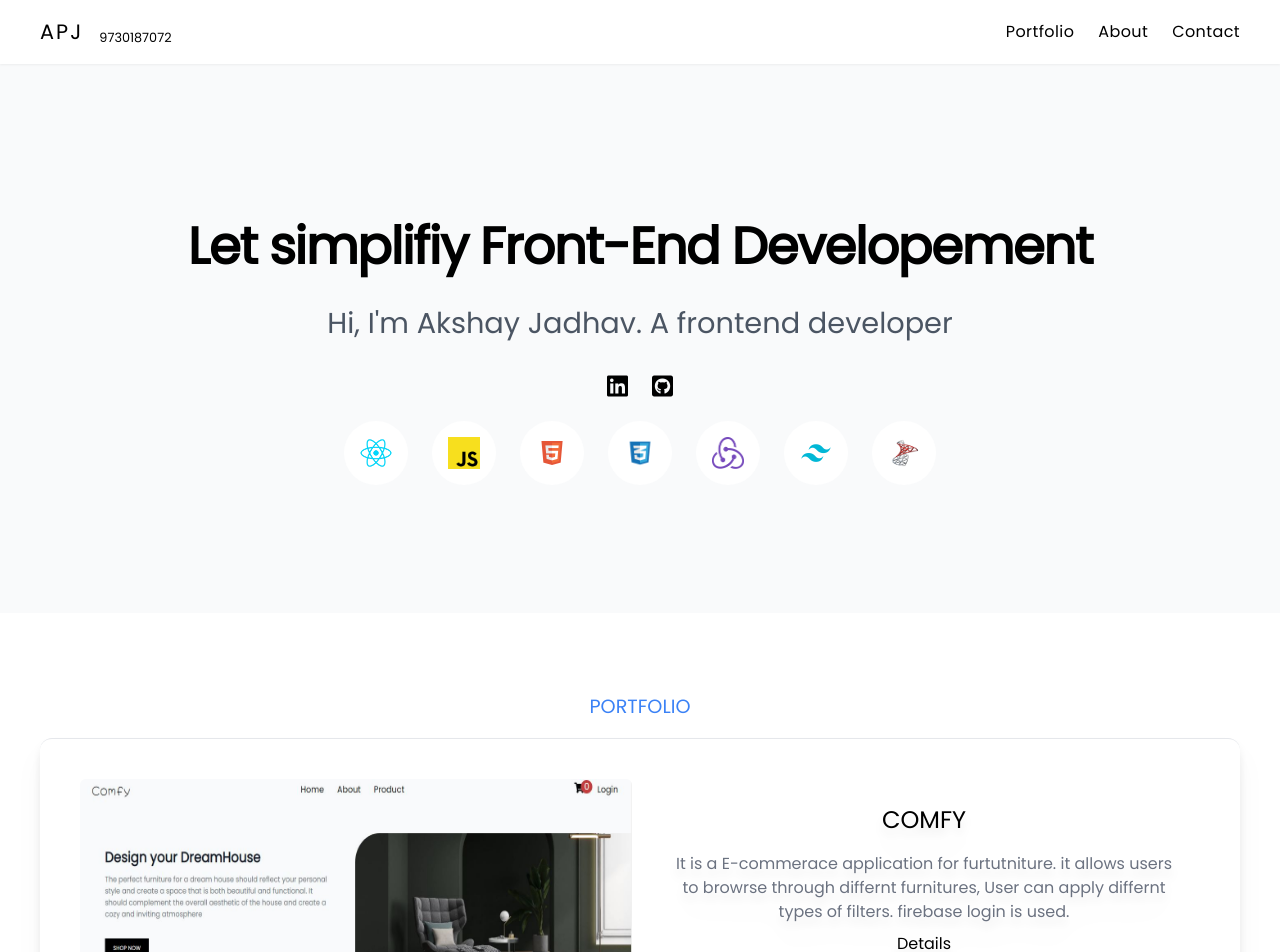
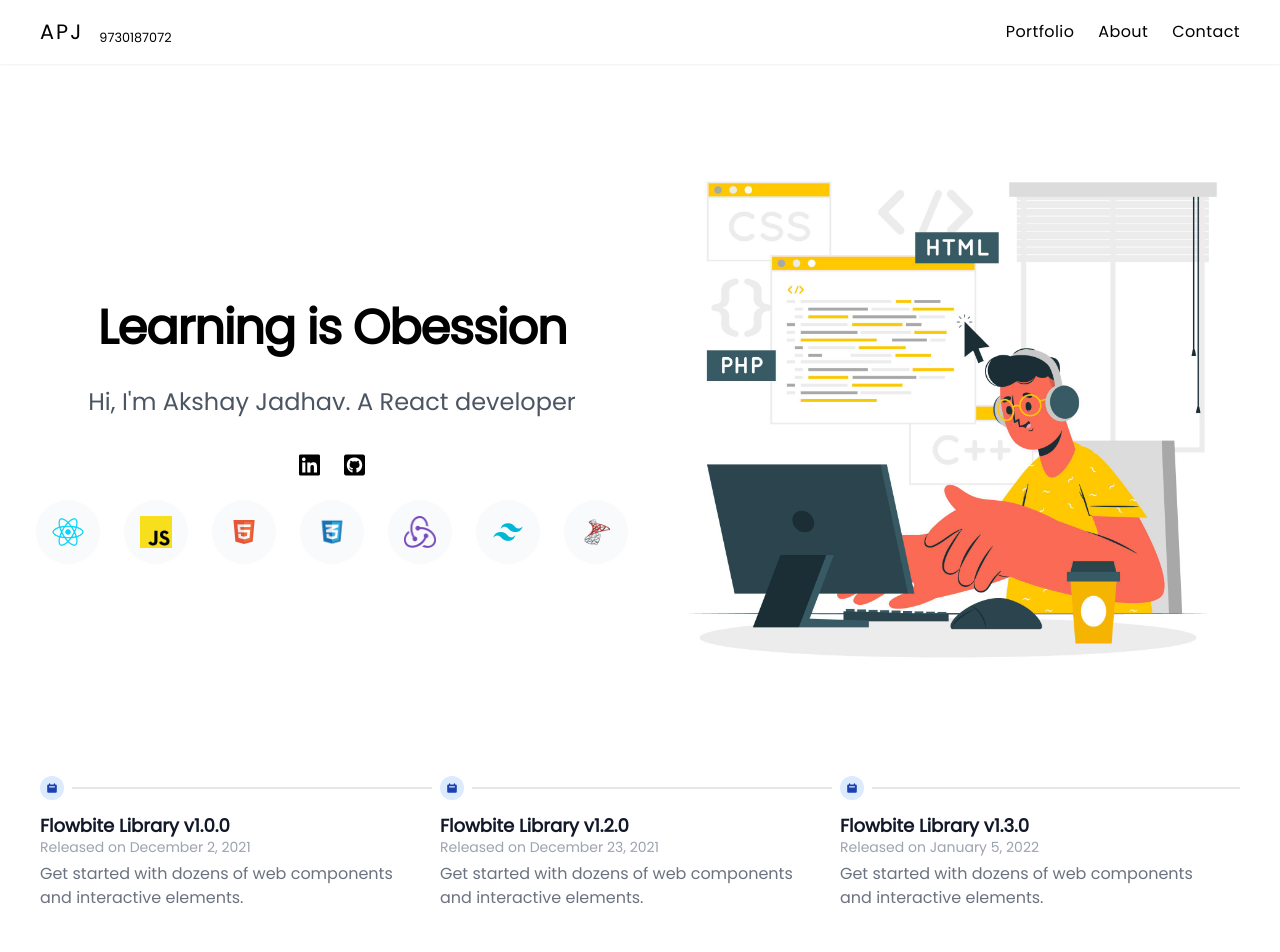
Before and after one commit to apj19/PortfolioReact, a React (Vite) app: page / in a window 1280 px wide. Shown: the top 952 px of the page. Built offline with nearby package versions, Linux system fonts and the light colour scheme.

Commit message:
headline changed

```diff
--- a/index.html
+++ b/index.html
@@ -3,7 +3,7 @@
 
 <head>
   <meta charset="UTF-8" />
-  <link rel="icon" type="image/svg+xml" href="/vite.svg" />
+  <link rel="icon" type="image/svg+xml" href="/favicon.svg" />
   <meta name="viewport" content="width=device-width, initial-scale=1.0" />
   <link rel="preconnect" href="https://fonts.googleapis.com">
   <link rel="preconnect" href="https://fonts.gstatic.com" crossorigin>
--- a/src/components/Hero.jsx
+++ b/src/components/Hero.jsx
@@ -2,13 +2,13 @@ import React from "react";
 
 function Hero() {
   return (
-    <div className="grid min-h-full place-items-center bg-gray-50 px-6 py-24 sm:py-32 ">
+    <div className="grid gird-cols-1 md:grid-cols-2  place-items-center bg-white px-6 py-12  ">
       <div className="text-center">
-        <h1 className="mt-4 text-[2.3rem] font-bold tracking-tight md:text-[3.2rem]">
-          Let simplifiy Front-End Developement
+        <h1 className="mt-4 text-[2rem] font-bold tracking-tight md:text-[3rem]">
+          Learning is Obession
         </h1>
-        <p className="mt-6 text-[1.5rem] md:text-[1.8rem]  leading-7 text-gray-600">
-          Hi, I'm Akshay Jadhav. A frontend developer
+        <p className="mt-6 text-[1.3rem] md:text-[1.5rem]  leading-7 text-gray-600">
+          Hi, I'm Akshay Jadhav. A React developer
         </p>
         <div className="mt-8 flex items-center justify-center gap-x-6 text-[1.5rem]">
           <a
@@ -27,28 +27,31 @@ function Hero() {
           </a>
         </div>
         <div className="mt-4 flex flex-wrap items-center justify-center gap-x-6 text-[1.5rem] gap-y-4">
-          <div className="bg-white rounded-full">
+          <div className="bg-gray-50 rounded-full">
             <img className="h-16 w-16" src="../react.png" alt="" />
           </div>
-          <div className="bg-white h-16 w-16 rounded-full flex justify-center items-center">
+          <div className="bg-gray-50 h-16 w-16 rounded-full flex justify-center items-center">
             <img className="h-8 w-8" src="../jslogo2.png" alt="" />
           </div>
-          <div className="bg-white h-16 w-16 rounded-full flex justify-center items-center">
+          <div className="bg-gray-50 h-16 w-16 rounded-full flex justify-center items-center">
             <img className="h-8 w-8" src="../html.png" alt="" />
           </div>
-          <div className="bg-white h-16 w-16 rounded-full flex justify-center items-center">
+          <div className="bg-gray-50 h-16 w-16 rounded-full flex justify-center items-center">
             <img className="h-14 w-14" src="../css.png" alt="" />
           </div>
-          <div className="bg-white h-16 w-16 rounded-full flex justify-center items-center">
+          <div className="bg-gray-50 h-16 w-16 rounded-full flex justify-center items-center">
             <img className="h-8 w-8" src="../redux.png" alt="" />
           </div>
-          <div className="bg-white h-16 w-16 rounded-full flex justify-center items-center">
+          <div className="bg-gray-50 h-16 w-16 rounded-full flex justify-center items-center">
             <img className="h-8 w-8" src="../tailwind.png" alt="" />
           </div>
-          <div className="bg-white h-16 w-16 rounded-full flex justify-center items-center">
+          <div className="bg-gray-50 h-16 w-16 rounded-full flex justify-center items-center">
             <img className="h-12 w-12" src="../msql.png" alt="" />
           </div>
         </div>
+      </div>
+      <div>
+        <img className="rounded-xl" src="../hero.jpg" alt="" />
       </div>
     </div>
   );
--- /dev/null
+++ b/src/components/Timeline.jsx
@@ -0,0 +1,108 @@
+import React from "react";
+
+function Timeline() {
+  return (
+    <section className="px-10">
+      <ol class="items-center flex flex-col md:flex-row">
+        <li class="relative mb-6 sm:mb-0">
+          <div class="flex items-center">
+            <div class="z-10 flex items-center justify-center w-6 h-6 bg-blue-100 rounded-full ring-0 ring-white dark:bg-blue-900 sm:ring-8 dark:ring-gray-900 shrink-0">
+              <svg
+                aria-hidden="true"
+                class="w-3 h-3 text-blue-800 dark:text-blue-300"
+                fill="currentColor"
+                viewBox="0 0 20 20"
+                xmlns="http://www.w3.org/2000/svg"
+              >
+                <path
+                  fill-rule="evenodd"
+                  d="M6 2a1 1 0 00-1 1v1H4a2 2 0 00-2 2v10a2 2 0 002 2h12a2 2 0 002-2V6a2 2 0 00-2-2h-1V3a1 1 0 10-2 0v1H7V3a1 1 0 00-1-1zm0 5a1 1 0 000 2h8a1 1 0 100-2H6z"
+                  clip-rule="evenodd"
+                ></path>
+              </svg>
+            </div>
+            <div class="hidden sm:flex w-full bg-gray-200 h-0.5 dark:bg-gray-700"></div>
+          </div>
+          <div class="mt-3 sm:pr-8">
+            <h3 class="text-lg font-semibold text-gray-900 dark:text-white">
+              Flowbite Library v1.0.0
+            </h3>
+            <time class="block mb-2 text-sm font-normal leading-none text-gray-400 dark:text-gray-500">
+              Released on December 2, 2021
+            </time>
+            <p class="text-base font-normal text-gray-500 dark:text-gray-400">
+              Get started with dozens of web components and interactive
+              elements.
+            </p>
+          </div>
+        </li>
+        <li class="relative mb-6 sm:mb-0">
+          <div class="flex items-center">
+            <div class="z-10 flex items-center justify-center w-6 h-6 bg-blue-100 rounded-full ring-0 ring-white dark:bg-blue-900 sm:ring-8 dark:ring-gray-900 shrink-0">
+              <svg
+                aria-hidden="true"
+                class="w-3 h-3 text-blue-800 dark:text-blue-300"
+                fill="currentColor"
+                viewBox="0 0 20 20"
+                xmlns="http://www.w3.org/2000/svg"
+              >
+                <path
+                  fill-rule="evenodd"
+                  d="M6 2a1 1 0 00-1 1v1H4a2 2 0 00-2 2v10a2 2 0 002 2h12a2 2 0 002-2V6a2 2 0 00-2-2h-1V3a1 1 0 10-2 0v1H7V3a1 1 0 00-1-1zm0 5a1 1 0 000 2h8a1 1 0 100-2H6z"
+                  clip-rule="evenodd"
+                ></path>
+              </svg>
+            </div>
+            <div class="hidden sm:flex w-full bg-gray-200 h-0.5 dark:bg-gray-700"></div>
+          </div>
+          <div class="mt-3 sm:pr-8">
+            <h3 class="text-lg font-semibold text-gray-900 dark:text-white">
+              Flowbite Library v1.2.0
+            </h3>
+            <time class="block mb-2 text-sm font-normal leading-none text-gray-400 dark:text-gray-500">
+              Released on December 23, 2021
+            </time>
+            <p class="text-base font-normal text-gray-500 dark:text-gray-400">
+              Get started with dozens of web components and interactive
+              elements.
+            </p>
+          </div>
+        </li>
+        <li class="relative mb-6 sm:mb-0">
+          <div class="flex items-center">
+            <div class="z-10 flex items-center justify-center w-6 h-6 bg-blue-100 rounded-full ring-0 ring-white dark:bg-blue-900 sm:ring-8 dark:ring-gray-900 shrink-0">
+              <svg
+                aria-hidden="true"
+                class="w-3 h-3 text-blue-800 dark:text-blue-300"
+                fill="currentColor"
+                viewBox="0 0 20 20"
+                xmlns="http://www.w3.org/2000/svg"
+              >
+                <path
+                  fill-rule="evenodd"
+                  d="M6 2a1 1 0 00-1 1v1H4a2 2 0 00-2 2v10a2 2 0 002 2h12a2 2 0 002-2V6a2 2 0 00-2-2h-1V3a1 1 0 10-2 0v1H7V3a1 1 0 00-1-1zm0 5a1 1 0 000 2h8a1 1 0 100-2H6z"
+                  clip-rule="evenodd"
+                ></path>
+              </svg>
+            </div>
+            <div class="hidden sm:flex w-full bg-gray-200 h-0.5 dark:bg-gray-700"></div>
+          </div>
+          <div class="mt-3 sm:pr-8">
+            <h3 class="text-lg font-semibold text-gray-900 dark:text-white">
+              Flowbite Library v1.3.0
+            </h3>
+            <time class="block mb-2 text-sm font-normal leading-none text-gray-400 dark:text-gray-500">
+              Released on January 5, 2022
+            </time>
+            <p class="text-base font-normal text-gray-500 dark:text-gray-400">
+              Get started with dozens of web components and interactive
+              elements.
+            </p>
+          </div>
+        </li>
+      </ol>
+    </section>
+  );
+}
+
+export default Timeline;
--- a/src/pages/Home.jsx
+++ b/src/pages/Home.jsx
@@ -1,5 +1,6 @@
 import React, { useState } from "react";
 import Hero from "../components/Hero";
+import Timeline from "../components/Timeline";
 
 function Home() {
   const [showDetails, setShowDetails] = useState(false);
@@ -7,6 +8,7 @@ function Home() {
   return (
     <main className="pt-16 font-['Poppins']">
       <Hero />
+      <Timeline />
       <section className="bg-white py-16 px-10 ">
         <h2 className="text-[1.2rem] py-4 text-center font-[500] text-blue-500 ">
           PORTFOLIO
```
Also changed, not shown: public/favicon.svg (added), public/hero.jpg (added).
